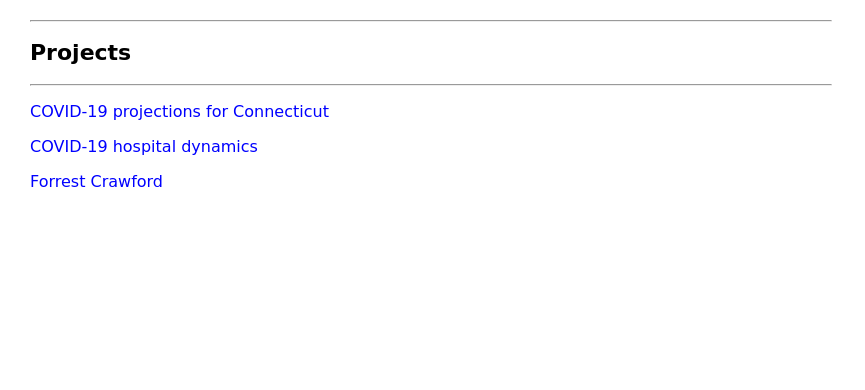
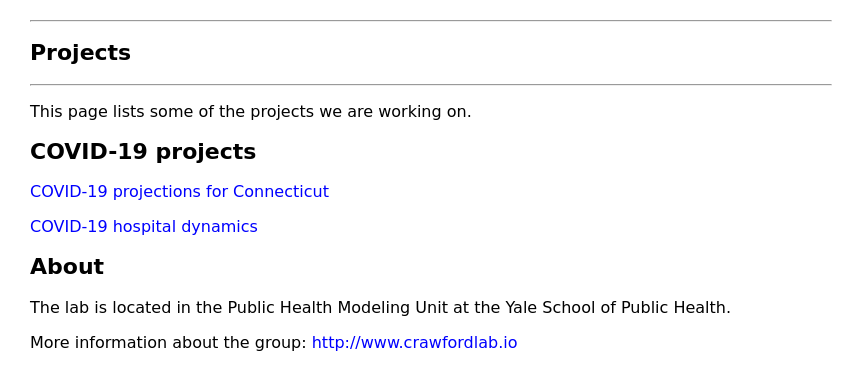
Before and after one commit to crawford-lab/crawford-lab.github.io, a Jekyll site: the page built from index.markdown, in a window 1280 px wide. Shown: the top 390 px of the page, without its empty margins (0-865 px from the left). Built offline with Jekyll 4.4.1, drawn with Linux system fonts in a browser that asks for light colours.

Commit message:
added icu

```diff
--- a/index.markdown
+++ b/index.markdown
@@ -3,8 +3,20 @@ title: Projects
 layout: default
 ---
 
+This page lists some of the projects we are working on.
+
+
+## COVID-19 projects
+
 [COVID-19 projections for Connecticut](covid19_ct)
 
-[COVID-19 hospital dynamics](https://github.com/fcrawford/covid19_icu)
+[COVID-19 hospital dynamics](covid19_icu)
 
-[Forrest Crawford](http://www.crawfordlab.io)
+
+
+
+## About
+
+The lab is located in the Public Health Modeling Unit at the Yale School of Public Health.
+
+More information about the group: <http://www.crawfordlab.io>
```
Also changed, not shown: covid19_ct/index.markdown (+15 -4 lines), covid19_icu/index.markdown (added, +21 -0 lines).
